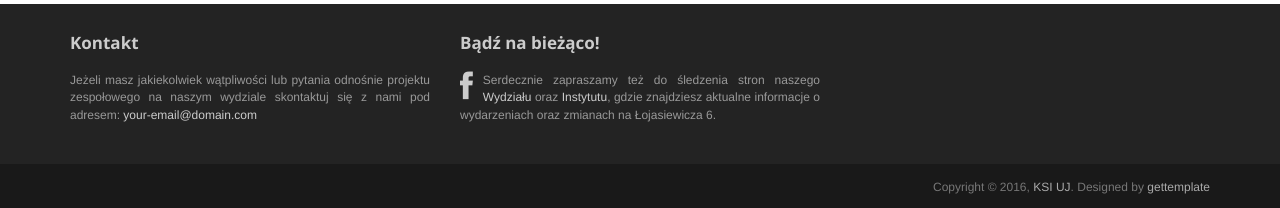
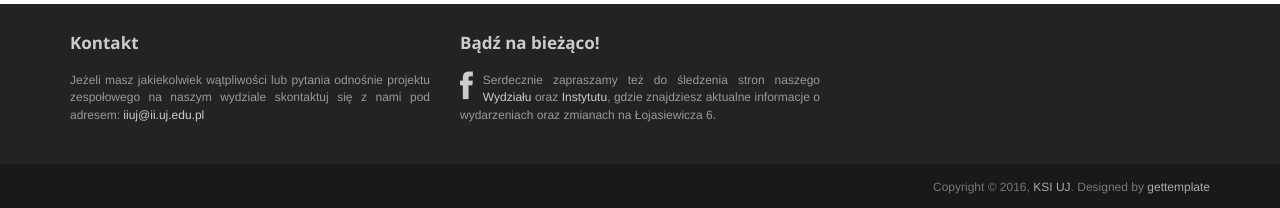
Before and after one commit to KSIUJ/pz.ksi, a Jekyll site: the page built from index.html, in a window 1280 px wide and 900 px high, scrolled down 1131 px. Shown: the part 689-897 px from the top of the window. Built offline with Jekyll 4.4.1, drawn with Linux system fonts in a browser that asks for light colours; nearby versions of some CDN libraries; some of the changed lines change nothing that is shown.

Commit message:
Updated _config.yml with proper values.

```diff
--- a/_config.yml
+++ b/_config.yml
@@ -1,21 +1,12 @@
-# Welcome to Jekyll!
-#
-# This config file is meant for settings that affect your whole blog, values
-# which you are expected to set up once and rarely need to edit after that.
-# For technical reasons, this file is *NOT* reloaded automatically when you use
-# 'jekyll serve'. If you change this file, please restart the server process.
-
 # Site settings
 title: Projekt Zespołowy - II UJ
-email: your-email@domain.com
-description: > # this means to ignore newlines until "baseurl:"
-  Write an awesome description for your new site here. You can edit this
-  line in _config.yml. It will appear in your document head meta (for
-  Google search results) and in your feed.xml site description.
-baseurl: "" # the subpath of your site, e.g. /blog
-url: "http://yourdomain.com" # the base hostname & protocol for your site
-twitter_username: jekyllrb
-github_username:  jekyll
+email: iiuj@ii.uj.edu.pl
+description: >
+  Projekt Zespołowy w Instytucie Informatyki Uniwersytetu Jagiellońskiego
+  - wszystko co potrzebujesz wiedzieć w jednym miejsuc.
+baseurl: ""
+url: "https://pz.ksi.ii.uj.edu.pl"
+github_username: KSIUJ
 permalink: none
 
 collections:
```
